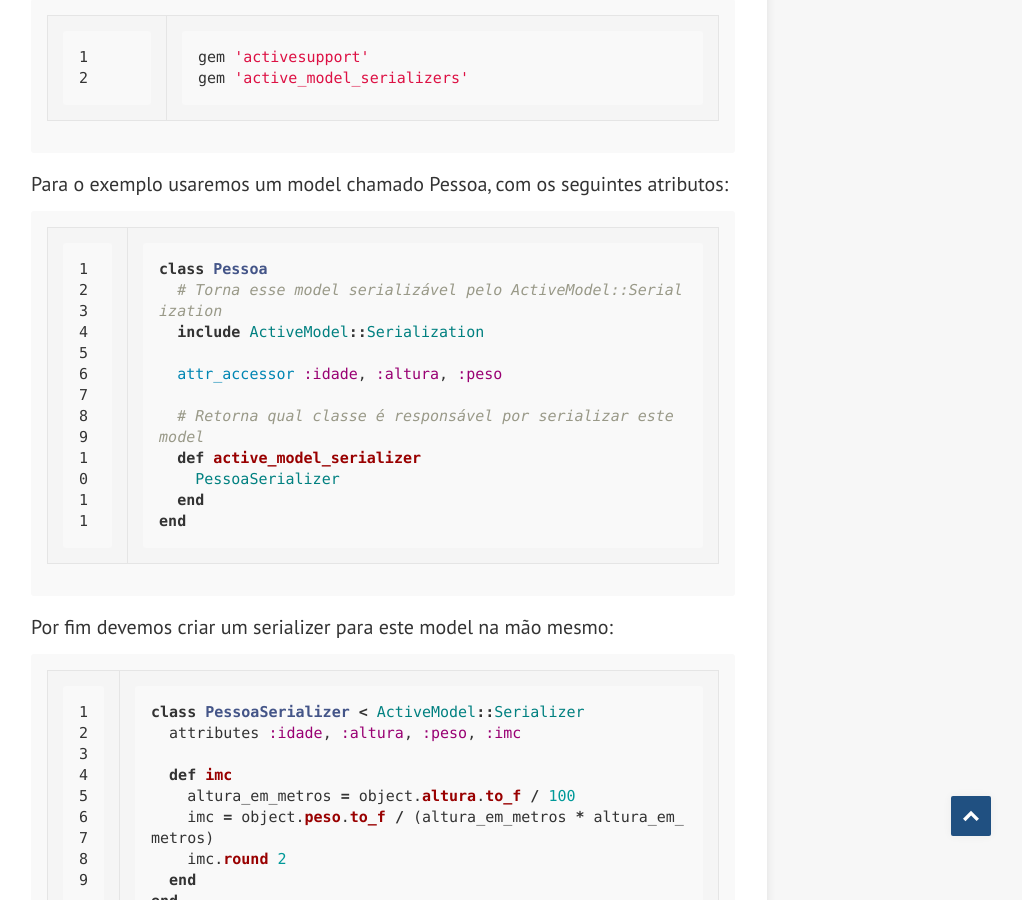
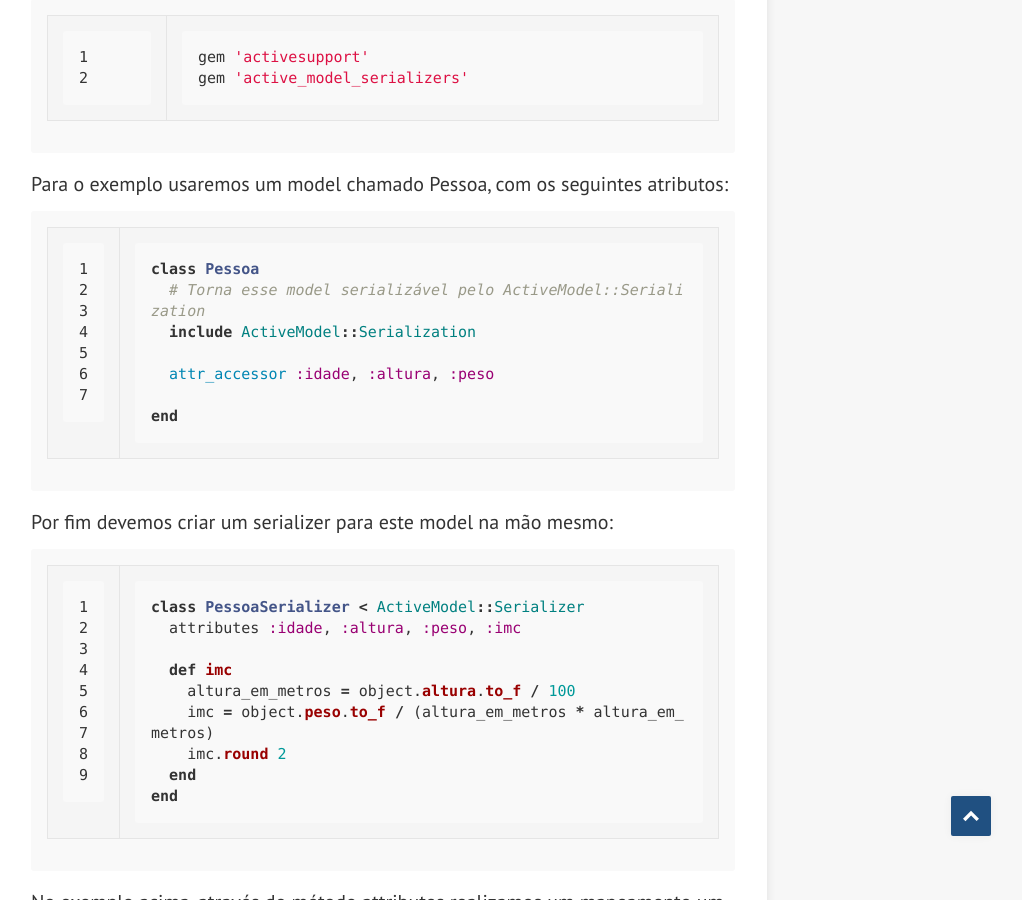
Before and after one commit to moip/blog-devs, a Jekyll site: the page built from _posts/2015-08-22-componentes-active-model-fora-do-rails.md, in a window 1280 px wide and 900 px high, scrolled down 1034 px. Shown: the whole window, without its empty margins (257-1279 px from the left). Built offline with Jekyll 4.4.1, drawn with Linux system fonts in a browser that asks for light colours; nearby versions of some CDN libraries; emoji names are drawn with the system emoji font.

Commit message:
simplificando o exemplo...

```diff
--- a/_posts/2015-08-22-componentes-active-model-fora-do-rails.md
+++ b/_posts/2015-08-22-componentes-active-model-fora-do-rails.md
@@ -31,10 +31,6 @@ class Pessoa
 
   attr_accessor :idade, :altura, :peso
 
-  # Retorna qual classe é responsável por serializar este model
-  def active_model_serializer
-    PessoaSerializer
-  end
 end
 {% endhighlight %}
 
```
